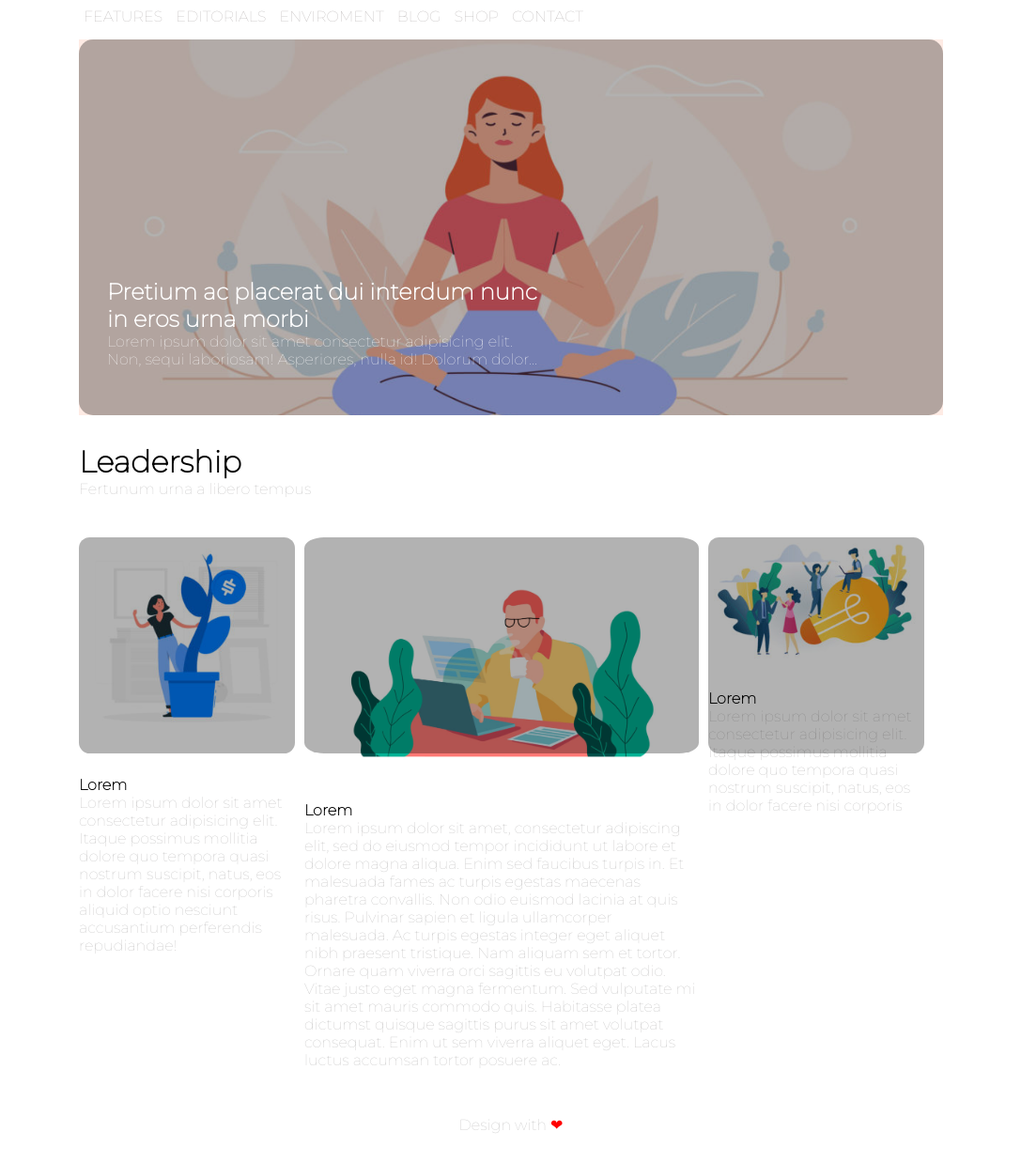
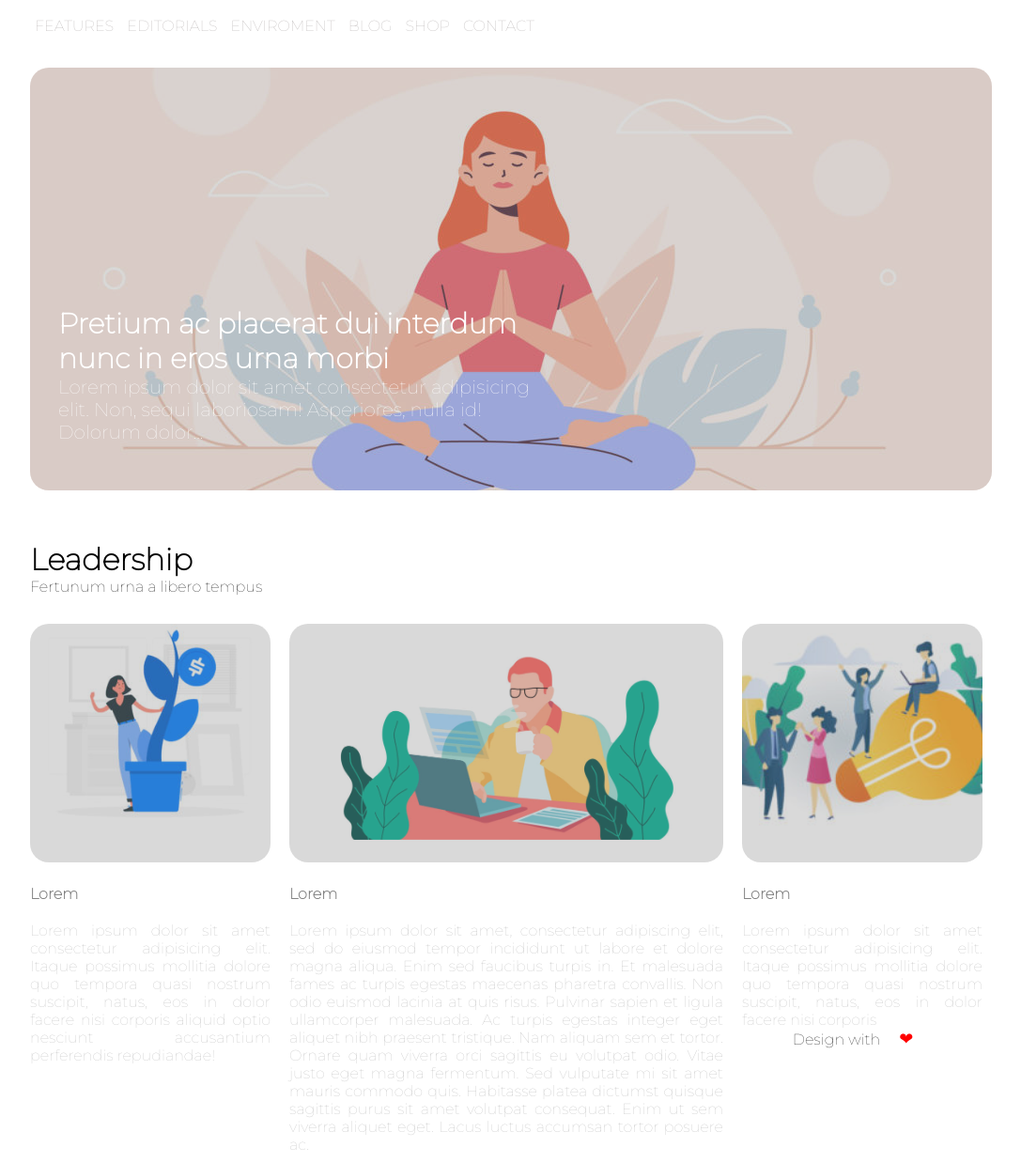
Before and after one commit to Ele-nonsochi/htmlcss-wp, a plain HTML site: page index.html in a window 1280 px wide. Shown: the part 71-1309 px from the top of the page at 94% size, without its empty margins (96-1183 px from the left). Drawn offline with Linux system fonts and the light colour scheme.

Commit message:
Completed

```diff
--- a/css/style.css
+++ b/css/style.css
@@ -19,14 +19,15 @@ footer {
 }
 
 .container {
-    width: 920px;
-    margin-left: auto;
-    margin-right: auto;
+    width: 80%;
+    margin: auto;
+    padding-top: 10px;
   }
 
 nav ul li {
     display: inline-block;
     margin-bottom: 10px;
+
 }
 
 nav ul li a {
@@ -36,95 +37,95 @@ nav ul li a {
     color: rgb(179, 174, 174);
 }
 
-.hero-section {
-    height: 400px;
+nav ul li a:hover{
+    color:white;
+    background-color: rgb(181, 194, 207);
+    }
+
+/* Hero Section */
+
+.hero{
+    margin-top: 20px;
+    width: 100%;
+    height: 450px;
     margin-bottom: 20px;
-    position: relative;
 }
 
-.hero-section img{
+.content-overlay {
+    position: relative;
+    border-radius: 20px;
+    overflow: hidden;
+    display: inline-block;
     width: 100%;
-    height: 400px;
+   }
+
+.hero img {
+    width: 100%;
+    height: 100%;
     object-fit: cover;
+    }
 
-}
+    .overlay::after  {
+     content: "";
+      width: 100%;
+      height: 100%;
+      background: rgba(128, 128, 128, 0.3);
+      position: absolute;
+      top: 0;
+      left: 0;
+      z-index: 1;
+    }
 
-.decoration-banner{
-    width: 100%;
-    height: 400px;
-    border-radius: 15px;
-    background-color: rgba(0, 0, 0, 0.3);
-    position: absolute;
-    top: 0;
-    bottom: 0;
-}
-
-.img-word{
+.title-hero{
+    font-size: 20px;
     width: 50%;
     color: white;
     position: absolute;
     bottom: 50px;
     left: 30px;
+    z-index:2;
 }
 
-.sub-title{
-    color:white ;
-}
+/* section colunm article */
 
-.container2 {
-     padding-bottom: 20px;
-}
-
-.container2-top {
-    /*background-color: #abcfe7;*/
-    height: 90px;
-    margin-bottom: 20px;
-    padding-top: 10px;
-}
-
-p:not(h1,h2){
-    color: rgb(187, 186, 186);
-}
-
-.clearfix::after {
-    content: "";
-    display: table;
-    clear: both;
+.title-section{
+    margin: 30px 0;
 }
 
 .col{
      width: 25%;
      float: left;
-     position: relative;
-}
-
- .col img{
-     width: 100%;
-     object-fit: contain;
-     padding-bottom: 20px;
- }
-
-.decoration-img{
-    width: 100%;
-    height: 230px;
-    border-radius: 5%;
-    background-color: rgba(0, 0, 0, 0.3);
-    position: absolute;
-    top: 0;
-    left: 0;
-
 }
 
 .col-center {
-    width: calc(50% - 40px);
-    margin: 0 10px;
-    padding-bottom: 10px;
-}
+    width: calc(50% - 50px);
+    margin: 0 20px;
+  }
 
-/*.col-center img{
-    overflow: hidden;
-}*/
+/* Dimension img */
 
-.heart{
-    color: red;
-}
+.col>.content-overlay>img{
+    height: 250px;
+    object-fit: cover;
+    width: 100%;
+    padding-bottom: 20px; }
+
+/* Title Article */
+
+.row .col .title-article{ padding: 20px 0;
+    color: grey;}
+
+.row .col .article{color:rgb(191, 191, 191);
+    text-align: justify;}
+
+/* Footer */
+
+footer{
+    text-align: center;
+    font-size: medium;
+    padding: 30px;}
+
+footer span::after {content: "\2764";
+                color:red;
+                font-size: large;
+                padding-left: 20px;}
--- a/index.html
+++ b/index.html
@@ -8,7 +8,10 @@
     <title>Wordpress</title>
 </head>
 <body>
-    <header class="container">
+<!-- Header and img logo -->
+<div class="container">
+    <header>
+
         <img src="img/logo.png" alt="logo" id="logo">
         <nav>
             <ul>
@@ -23,65 +26,72 @@
     </header>
 
     <main>
-      <div class="container">
-          <!--Container Giallo-->
-        <section class="hero-section">
+    <!--Section with hero and overlay-->
+        <section class="hero content-overlay overlay">
 
             <img src="img/banner.jpg" alt="banner">
-            <div class="decoration-banner"></div>
-            <div class="img-word">
+
+            <div class="title-hero">
                 <h2>Pretium ac placerat dui interdum nunc in eros urna morbi</h1>
-                <p class="sub-title">Lorem ipsum dolor sit amet consectetur adipisicing elit. Non, sequi laboriosam! Asperiores, nulla id! Dolorum dolor...</p>
+                <p>Lorem ipsum dolor sit amet consectetur adipisicing elit. Non, sequi laboriosam! Asperiores, nulla id! Dolorum dolor...</p>
             </div>
         </section>
 
-        <!-- Container Blu -->
-        <div class="container2">
-          <!-- header del contenitore -->
-          <div class="container2-top ">
+        <!-- Section with article-->
+
+       <div class="title-section">
             <h1>Leadership</h1>
             <p>Fertunum urna a libero tempus</p>
         </div>
 
-          <div class="row clearfix">
+        <!-- Articoles Column -->
+          <div class="row">
             <div class="col">
-
+                <div class="content-overlay overlay">
                    <img src="img/img-1.jpg" alt="img">
-                <div class="decoration-img"></div>
+                </div>
+                <div class="title-article">
                    <h4>Lorem</h4>
+                </div>
+                <div class="article">
                    <p>Lorem ipsum dolor sit amet consectetur adipisicing elit. Itaque possimus mollitia dolore quo tempora quasi nostrum suscipit, natus, eos in dolor facere nisi corporis
                    aliquid optio nesciunt accusantium perferendis repudiandae!</p>
-
+                </div>
 
             </div>
             <div class="col col-center">
+                <div class="content-overlay overlay">
                    <img src="img/banner-2.jpg" alt="img">
-                <div class="decoration-img"></div>
+                </div>
+                <div class="title-article">
                     <h4>Lorem</h4>
+                </div>
+                <div class="article">
                    <p>Lorem ipsum dolor sit amet, consectetur adipiscing elit, sed do eiusmod tempor incididunt ut labore et dolore magna aliqua.
                    Enim sed faucibus turpis in. Et malesuada fames ac turpis egestas maecenas pharetra convallis. Non odio euismod lacinia at quis risus. Pulvinar sapien et ligula ullamcorper malesuada.
                     Ac turpis egestas integer eget aliquet nibh praesent tristique. Nam aliquam sem et tortor. Ornare quam viverra orci sagittis eu volutpat odio. Vitae justo eget magna fermentum. Sed vulputate mi sit amet mauris commodo quis. Habitasse platea dictumst quisque sagittis purus sit amet volutpat consequat. Enim ut sem
                    viverra aliquet eget. Lacus luctus accumsan tortor posuere ac.</p>
-
-            </div>
-            <div class="col sx">
-                <img src="img/img-3.jpg" alt="img">
-                <div class="decoration-img"></div>
-                <h4>Lorem</h4>
-                <p>Lorem ipsum dolor sit amet consectetur adipisicing elit. Itaque possimus mollitia dolore quo tempora quasi nostrum suscipit, natus, eos in dolor facere nisi corporis </p>
-
                 </div>
             </div>
-
+            <div class="col col-right">
+                <div class="content-overlay overlay">
+                   <img src="img/img-3.jpg" alt="img">
+                </div>
+                <div class="title-article">
+                    <h4>Lorem</h4>
+                </div>
+                <div class="article">
+                    <p>Lorem ipsum dolor sit amet consectetur adipisicing elit. Itaque possimus mollitia dolore quo tempora quasi nostrum suscipit, natus, eos in dolor facere nisi corporis </p>
+                </div>
             </div>
           </div>
 
    </main>
 
     <footer>
-        <p>Design with <span class="heart"> &#x2764;</span></p>
+        <span>Design with</span>
     </footer>
 
-
+</div>
 </body>
 </html>
```
Lines whose indentation alone changed are shown as unchanged.
